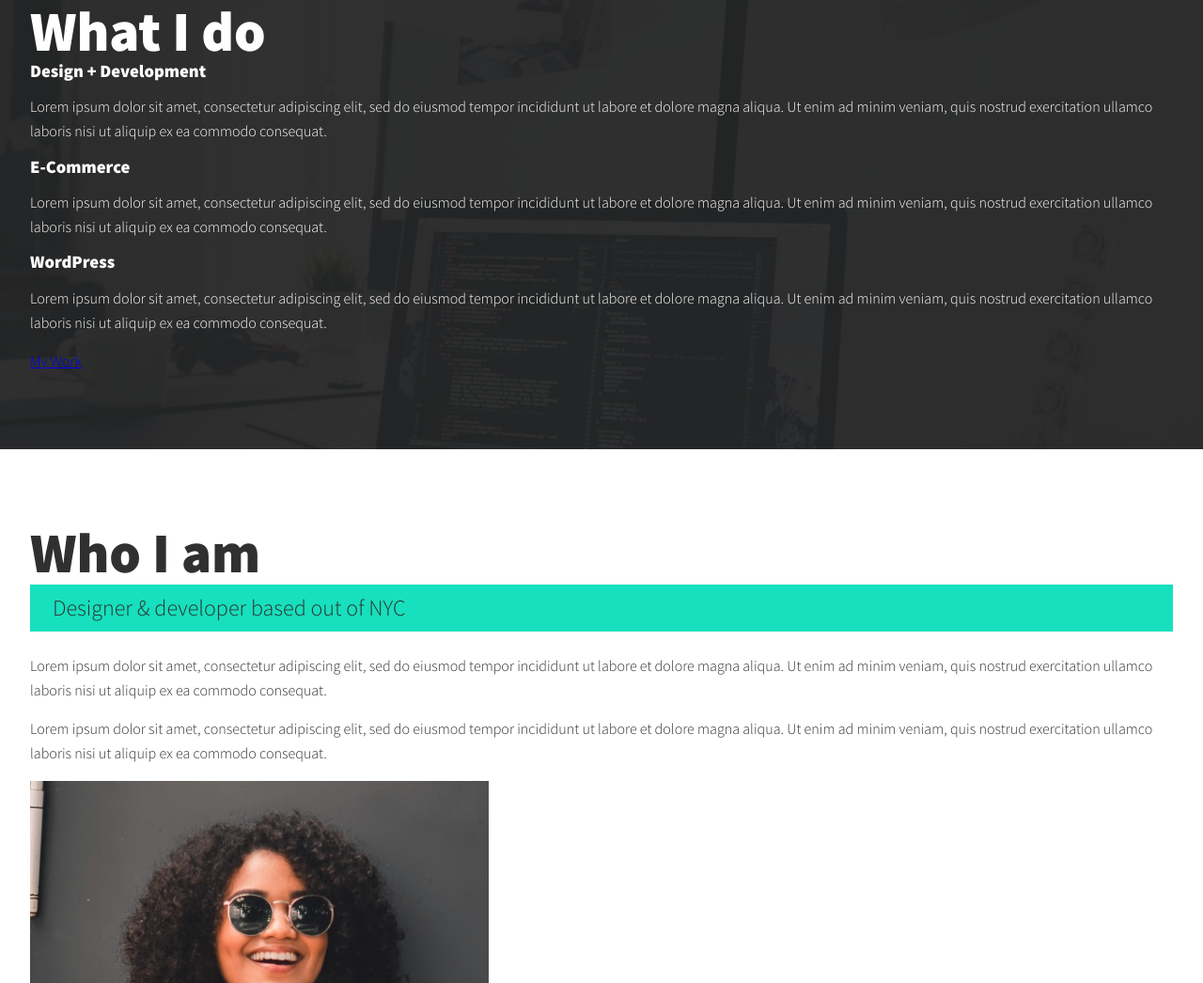
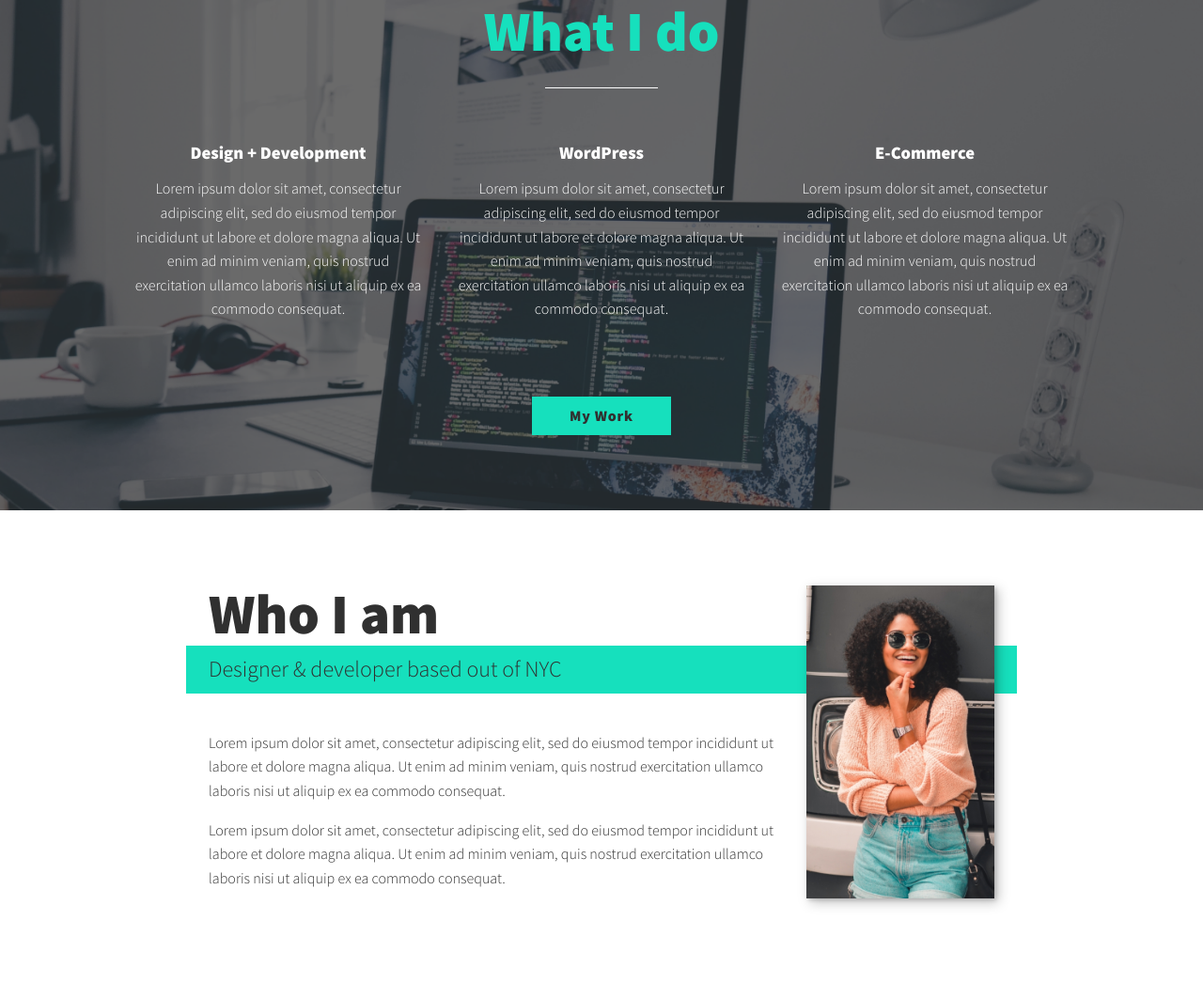
Before and after one commit to nwebpro/devjane-portfolio, a plain HTML site: page index.html in a window 1280 px wide. Shown: the part 564-1610 px from the top of the page at 94% size. Drawn offline with nearby package versions, Linux system fonts and the light colour scheme.

Commit message:
My work and about me section design complate with mobile responsive

```diff
--- a/assets/css/style.css
+++ b/assets/css/style.css
@@ -46,6 +46,27 @@ section {
     padding: 5em 2em;
 }
 strong { font-weight: var(--fw-bold); }
+:focus {
+    outline: 3px solid var(--clr-accent);
+    outline-offset: 3px;
+}
+/* Buttons */
+.btn {
+    display: inline-block;
+    padding: .5em 2.5em;
+    background: var(--clr-accent);
+    color: var(--clr-dark);
+    text-decoration: none;
+    cursor: pointer;
+    font-size: 1em;
+    text-transform: capitalize;
+    letter-spacing: 0.8px;
+    font-weight: var(--fw-bold);
+    transition: transform 200ms ease-in-out;
+}
+.btn:hover {
+    transform: scale(1.1);
+}
 /* Typography */
 h1,h2,h3 {
     line-height: 1;
@@ -122,6 +143,71 @@ nav {
     background: var(--clr-dark);
     background-image: url(../images/services-bg.png);
     background-size: cover;
-    background-blend-mode: multiply;
+    /* background-blend-mode: multiply; */
     color: var(--clr-light);
+    text-align: center;
 }
+.section__title--services {
+    color: var(--clr-accent);
+    position: relative;
+}
+.section__title--services::after {
+    content: "";
+    display: block;
+    width: 2em;
+    height: 1px;
+    margin: 0.5em auto 1em;
+    background: var(--clr-light);
+}
+.services {
+    max-width: 500px;
+    margin: 0 auto;
+    margin-bottom: 4em;
+}
+@media (min-width: 800px) {
+    .services {
+        display: flex;
+        max-width: 1000px;
+        margin-left: auto;
+        margin-right: auto;
+    }
+    .service + .service {
+        margin-left: 2em;
+    }
+}
+/* About me */
+.about-me {
+    max-width: 900px;
+    margin: 0 auto;
+}
+.about-me__img {
+    box-shadow: var(--bs);
+}
+@media (min-width: 600px) {
+    .about-me {
+        display: grid;
+        grid-template-columns: 1fr 200px;
+        grid-template-areas:
+            "title img"
+            "subtitle img"
+            "text img";
+        grid-column-gap: 2em;
+    }
+    .section__title--about {
+        grid-area: title;
+    }
+    .section__subtitle--about {
+        grid-column: 1 / -1;
+        grid-row: 2;
+        position: relative;
+        left: -1em;
+        width: calc(100% + 2em);
+        padding-left: 1em;
+        padding-right: calc(200px + 4em);
+    }
+    .about-me__img {
+        grid-area: img;
+        position: relative;
+        z-index: 2;
+    }
+}
--- a/index.html
+++ b/index.html
@@ -34,7 +34,7 @@
   <!-- Introduction -->
   <section class="intro" id="home">
     <h1 class="section__title section__title--intro">Hi, I am <strong>Jane Smith</strong></h1>
-    <p class="section__subtitle section__subtitle--intro">front-end dev</p>
+    <p class="section__subtitle section__subtitle--intro">front-end developer</p>
     <img src="assets/images/dev-jane-01.jpg" alt="a picture of Jane Smith smiling" class="intro__img">
   </section>
 
@@ -48,12 +48,12 @@
           </div> <!-- / service -->
 
           <div class="service">
-              <h3>E-Commerce</h3>
+              <h3>WordPress</h3>
               <p>Lorem ipsum dolor sit amet, consectetur adipiscing elit, sed do eiusmod tempor incididunt ut labore et dolore magna aliqua. Ut enim ad minim veniam, quis nostrud exercitation ullamco laboris nisi ut aliquip ex ea commodo consequat.</p>
           </div> <!-- / service -->
 
           <div class="service">
-              <h3>WordPress</h3>
+              <h3>E-Commerce</h3>
               <p>Lorem ipsum dolor sit amet, consectetur adipiscing elit, sed do eiusmod tempor incididunt ut labore et dolore magna aliqua. Ut enim ad minim veniam, quis nostrud exercitation ullamco laboris nisi ut aliquip ex ea commodo consequat.</p>
           </div> <!-- / service -->
       </div> <!-- / services -->
@@ -70,7 +70,7 @@
       <p>Lorem ipsum dolor sit amet, consectetur adipiscing elit, sed do eiusmod tempor incididunt ut labore et dolore magna aliqua. Ut enim ad minim veniam, quis nostrud exercitation ullamco laboris nisi ut aliquip ex ea commodo consequat.</p>
     </div>
 
-    <img src="assets/images/dev-jane-02.jpg" alt="Jane leaning against a bus">
+    <img src="assets/images/dev-jane-02.jpg" alt="Jane leaning against a bus" class="about-me__img">
   </section>
 
   <!-- My Work -->
```
